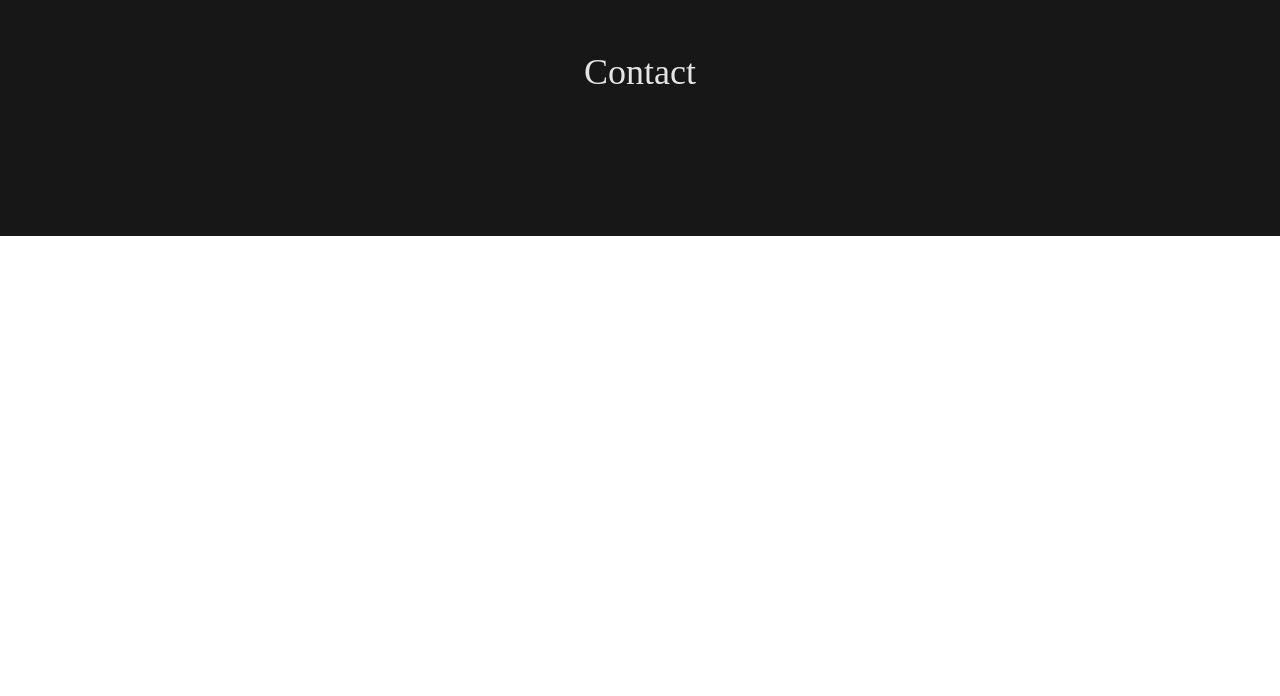
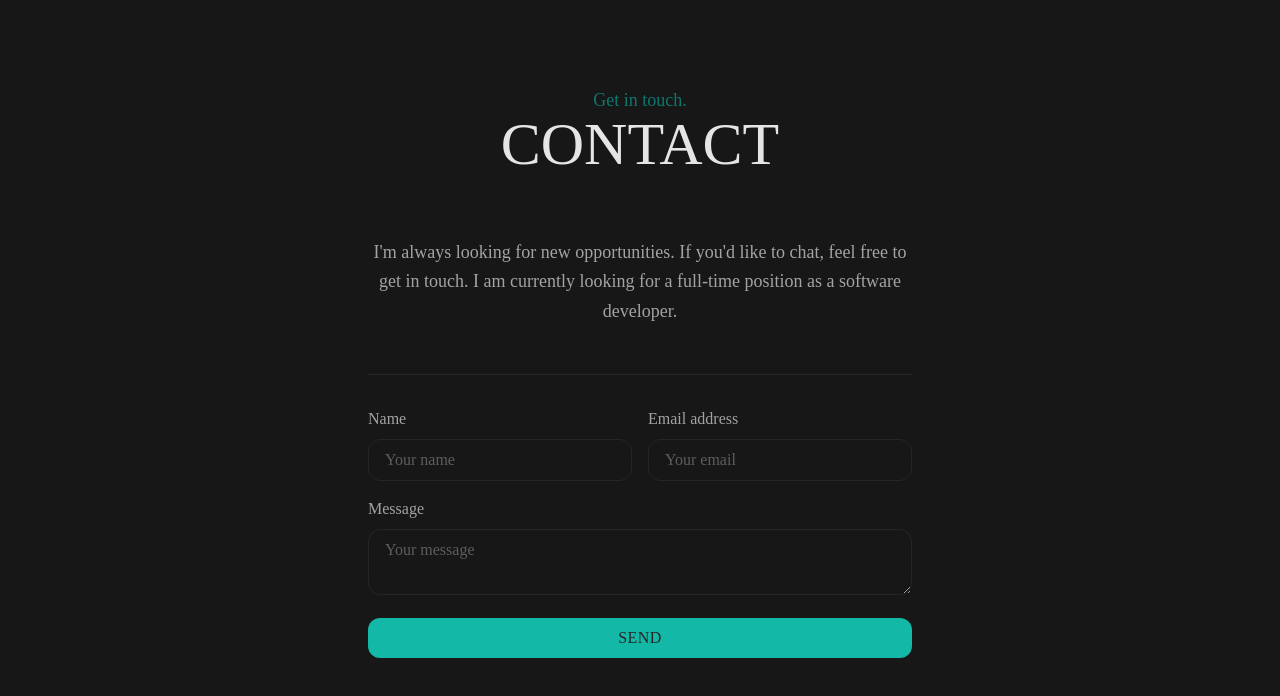
Before and after one commit to wamofi97/wamofi-portfolio, a React (Vite) app: page / in a window 1280 px wide. Shown: the part 1828-2524 px from the top of the page. Before the commit the page ends 2064 px from the top, so only its background shows below. Built offline with nearby package versions, Linux system fonts and the light colour scheme; a web font is replaced by a local one.

Commit message:
add contact page

```diff
--- a/src/components/Contact.jsx
+++ b/src/components/Contact.jsx
@@ -1,16 +1,68 @@
 export default function Contact() {
   return (
-    <section id="skills" className="py-20 px-4">
+    <section id="contact" className="min-h-screen flex flex-col justify-center py-20 px-4">
       <div className="max-w-6xl mx-auto px-4">
         <div className="text-center mb-16">
-          <h2 className="text-4xl font-heading inline-flex items-center gap-2">
-            {/* <Heart className="w-8 h-8" /> */}
-            Contact
+          <h3 className="text-teal-700 text-lg font-medium">Get in touch.</h3>
+          <h2 className="sm:text-6xl text-5xl font-heading inline-flex items-center gap-2">
+            CONTACT
           </h2>
         </div>
       </div>
-      <div className="grid grid-cols-2 mx-auto max-w-6xl">
-
+      <div className="grid mx-auto max-w-xl px-4">
+        <div>
+          <p className="text-neutral-400 text-lg leading-relaxed sm:text-center mb-8 font-light">
+            I'm always looking for new opportunities. If you'd like to chat, feel
+            free to get in touch. I am currently looking for a{" "}
+            <span className="font-medium">full-time position</span> as a software
+            developer.
+          </p>
+        </div>
+        <hr className="border-neutral-800 mb-8 mt-4"/>
+        <div>
+          <form>
+            <div className="grid sm:grid-cols-2 grid-flow-row gap-4">
+              <div>
+                <label htmlFor="name" className="text-neutral-400">
+                  Name
+                </label>
+                <input
+                  type="text"
+                  id="name"
+                  placeholder="Your name"
+                  className="w-full bg-neutral-900 border border-neutral-800 rounded-xl px-4 py-2 mt-2 focus:outline-none focus:ring-2 focus:ring-teal-500 placeholder:text-neutral-400/50"
+                />
+              </div>
+              <div>
+                <label htmlFor="email" className="text-neutral-400">
+                  Email address
+                </label>
+                <input
+                  type="email"
+                  id="email"
+                  placeholder="Your email"
+                  className="w-full bg-neutral-900 border border-neutral-800 rounded-xl px-4 py-2 mt-2 focus:outline-none focus:ring-2 focus:ring-teal-500 placeholder:text-neutral-400/50"
+                />
+              </div>
+            </div>
+            <div className="mt-4">
+              <label htmlFor="message" className="text-neutral-400">
+                Message
+              </label>
+              <textarea
+                id="message"
+                placeholder="Your message"
+                className="w-full bg-neutral-900 border border-neutral-800 rounded-xl px-4 py-2 mt-2 focus:outline-none focus:ring-2 focus:ring-teal-500 placeholder:text-neutral-400/50"
+              ></textarea>
+            </div>
+            <button
+              type="submit"
+              className="w-full bg-teal-500 text-neutral-800 hover:bg-teal-600 tracking-wide font-medium py-2 px-4 rounded-xl mt-4"
+            >
+              SEND
+            </button>
+          </form>
+        </div>
       </div>
     </section>
   )
```
